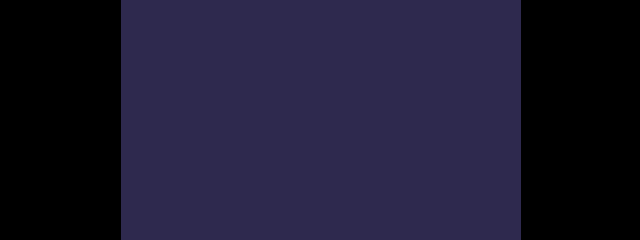
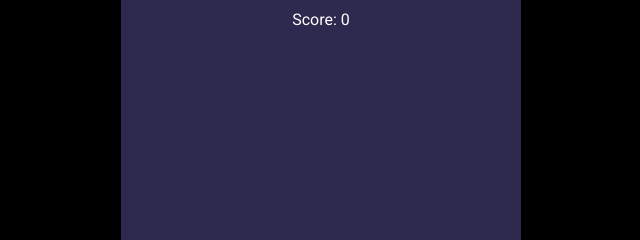
Before and after one commit to karolsw3/Tetris, a plain HTML site: page index.html in a window 1280 px wide. Shown: the top 240 px of the page, 319-959 px from the left. Drawn offline with Linux system fonts and the light colour scheme.

Commit message:
Add score counter

```diff
--- a/css/style.css
+++ b/css/style.css
@@ -17,11 +17,23 @@ canvas {
   align-items: center;
 }
 
+.score {
+  display: inline-block;
+  text-align: center;
+  color: white;
+  position: absolute;
+  top: 0;
+  left: 0;
+  right: 0;
+  padding: 10px 0;
+  z-index: 3;
+}
+
 .text {
   position: absolute;
   margin: 0 auto;
   font-size: 2em;
-  text-shadow: 0 0 16px rgba(255, 255, 255, .3);
+  text-shadow: 0 0 16px rgba(0, 0, 0, 0.541);
   color: white;
   font-weight: 700;
   text-align: center;
--- a/index.html
+++ b/index.html
@@ -7,6 +7,7 @@
   </head>
   <body>
     <div class="game">
+      <div class="score">Score: 0</div>
       <canvas id="canvas"></canvas>
       <p class="text"></p>
     </div>
--- a/js/Game.js
+++ b/js/Game.js
@@ -144,6 +144,7 @@ export class Game {
       if (result) {
         this.moveLandedDown(row)
         this.score += 100
+        this.view.score.innerHTML = 'Score: ' + this.score
       }
     }
   }
@@ -166,6 +167,7 @@ export class Game {
   restart () {
     this.gameOver = false
     this.score = 0
+    this.view.score.innerHTML = 'Score: 0'
     this.createLandedArray()
     this.createBlock()
   }
--- a/js/View.js
+++ b/js/View.js
@@ -9,6 +9,7 @@ export class View {
     this.canvas = document.getElementById('canvas')
     this.ctx = this.canvas.getContext('2d')
     this.text = document.getElementsByClassName('text')[0]
+    this.score = document.getElementsByClassName('score')[0]
     this.backgroundColor = '#2e294e'
     this.tileWidth = window.innerHeight / sizeY
     this.resizeCanvas(sizeX, sizeY)
```
